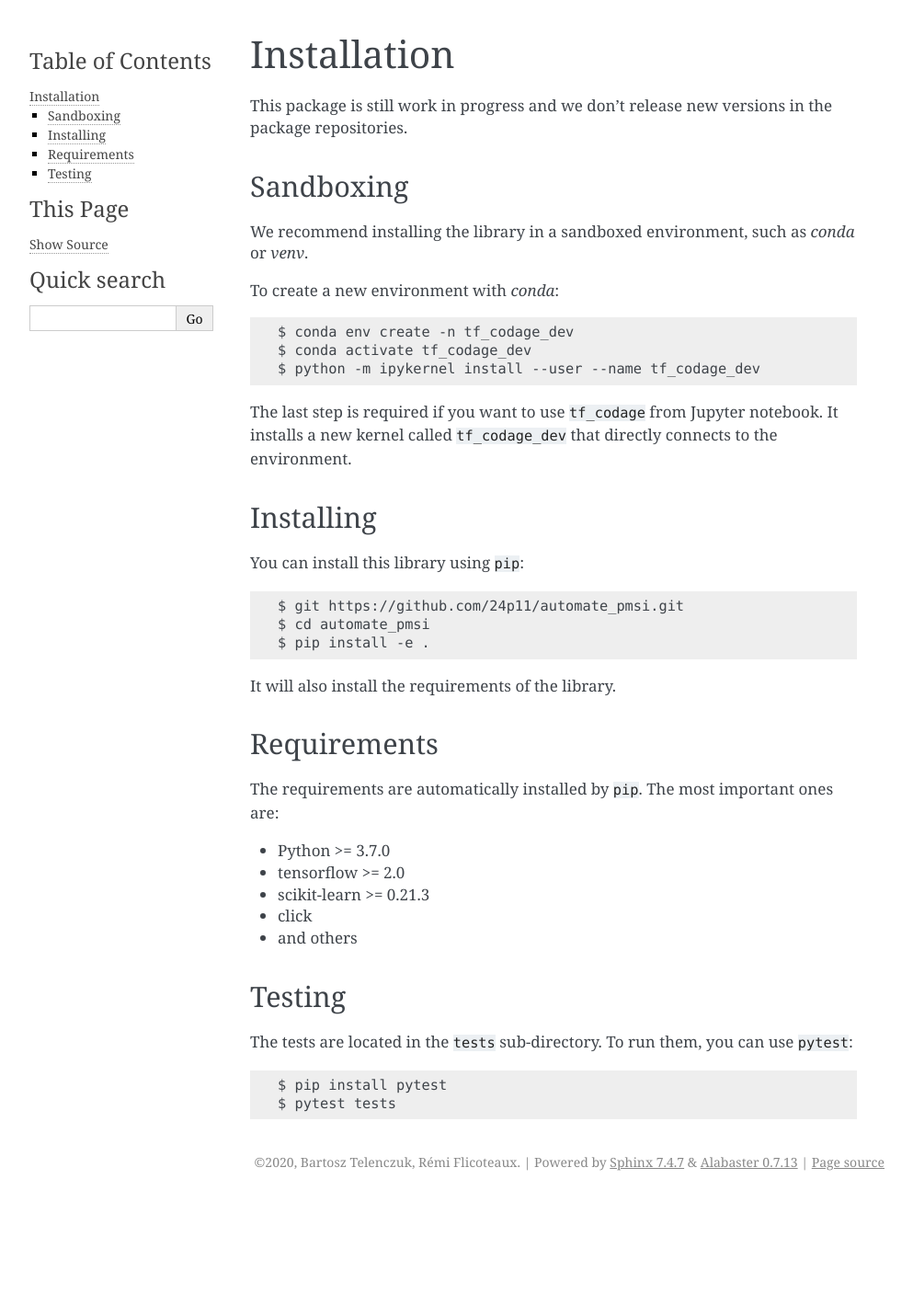
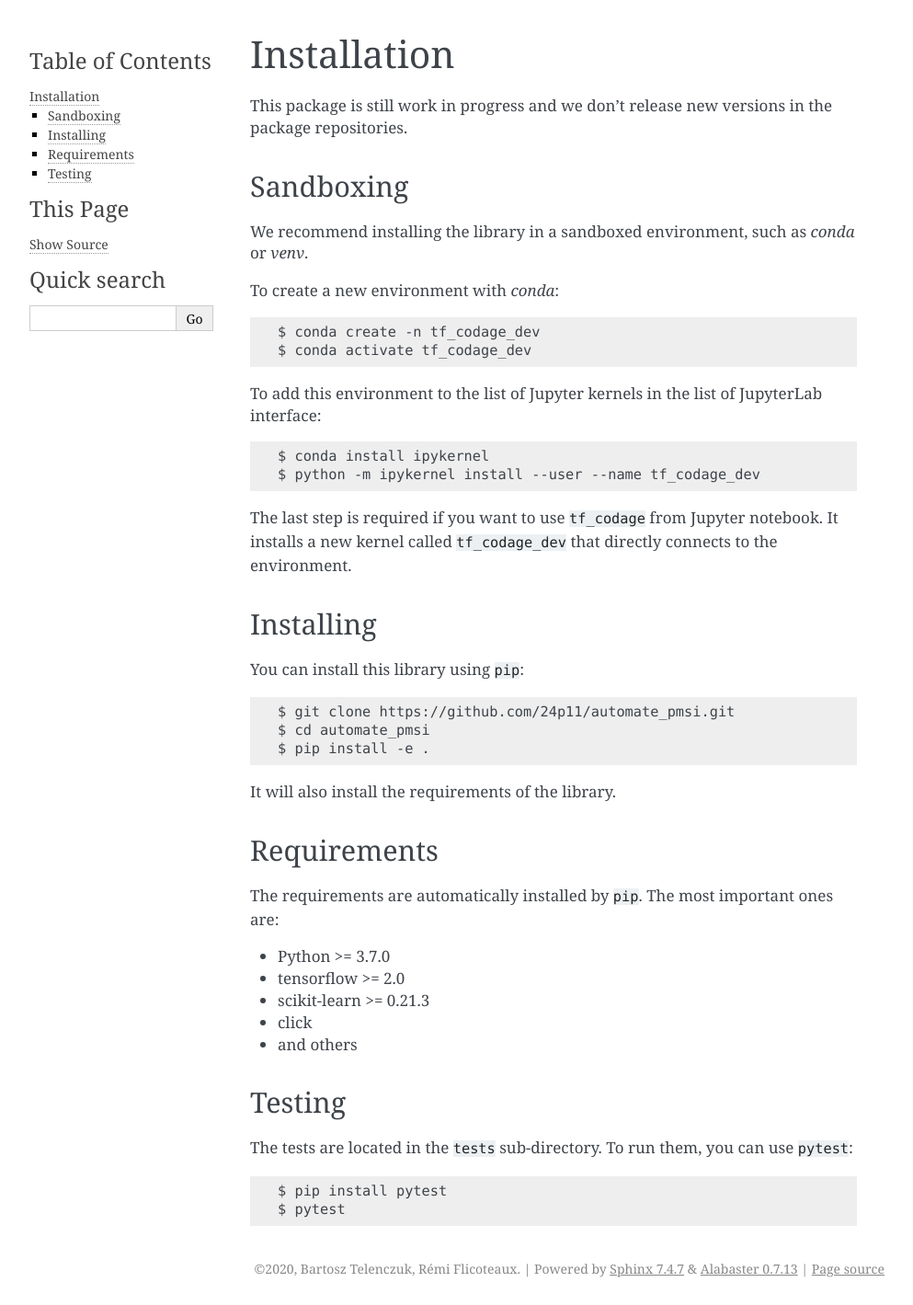
Before and after one commit to 24p11/tf_codage, a Sphinx documentation site: the page built from docs/source/installation.rst, in a window 1280 px wide. Shown: the whole page at 92% size, without its empty margins (148-1141 px from the left). Built offline with Sphinx 7.4.7, drawn with Linux system fonts in a browser that asks for light colours; before the commit the page ends 1303 px from its top, so only the background shows below that.

Commit message:
updating installation instructions

```diff
--- a/docs/source/installation.rst
+++ b/docs/source/installation.rst
@@ -12,8 +12,12 @@ We recommend installing the library in a sandboxed environment, such as `conda`
 
 To create a new environment with `conda`::
 
-    $ conda env create -n tf_codage_dev
+    $ conda create -n tf_codage_dev
     $ conda activate tf_codage_dev
+
+To add this environment to the list of Jupyter kernels in the list of JupyterLab interface::
+
+    $ conda install ipykernel
     $ python -m ipykernel install --user --name tf_codage_dev
 
 The last step is required if you want to use ``tf_codage`` from Jupyter notebook.
@@ -25,7 +29,7 @@ Installing
 
 You can install this library using ``pip``::
 
-    $ git https://github.com/24p11/automate_pmsi.git
+    $ git clone https://github.com/24p11/automate_pmsi.git
     $ cd automate_pmsi
     $ pip install -e .
 
@@ -48,4 +52,4 @@ Testing
 The tests are located in the ``tests`` sub-directory. To run them, you can use ``pytest``::
 
     $ pip install pytest
-    $ pytest tests
+    $ pytest
```
